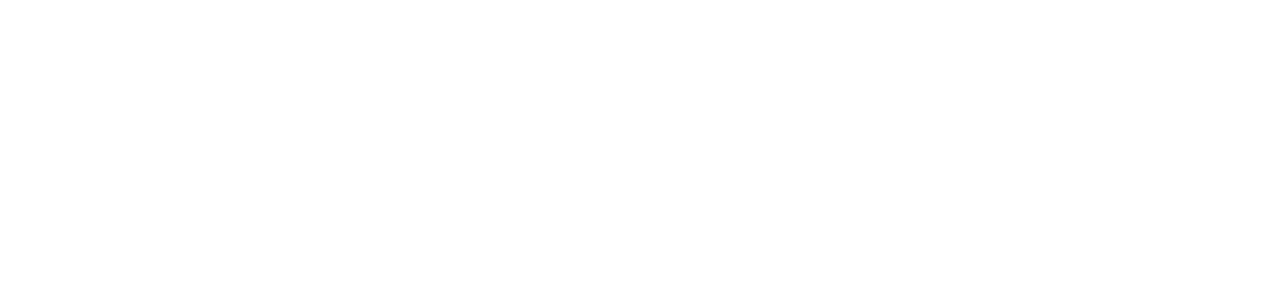
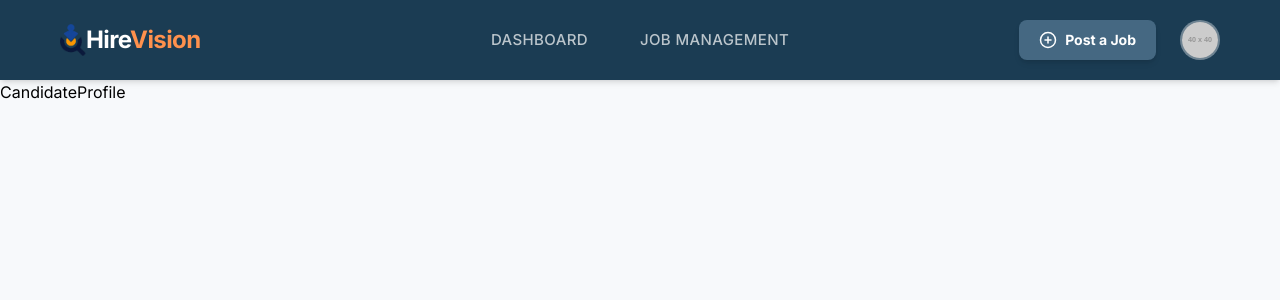
Before and after one commit to 3twla-Girls/HireVision, a React (Vite) app in the folder Client/: page /candidate-profile/1 in a window 1280 px wide. Before the commit this address had no page. Shown: the top 300 px of the page. Built offline with nearby package versions, Linux system fonts and the light colour scheme.

Commit message:
adding recruiter pages and navbar links

```diff
--- a/Client/src/App.jsx
+++ b/Client/src/App.jsx
@@ -9,6 +9,14 @@ import Applications from './pages/JobSeeker/Applications'
 import Interviews from './pages/JobSeeker/Interviews'
 import InterviewLive from './pages/JobSeeker/InterviewLive'
 import InterviewSetup from './pages/JobSeeker/InterviewSetup'
+import Profile from './pages/JobSeeker/Profile'
+import CandidateProfile from './pages/Recruiter/CandidateProfile'
+import Dashboard from './pages/Recruiter/Dashboard'
+import JobManagement from './pages/Recruiter/JobManagement'
+import PostJob from './pages/Recruiter/PostJob'
+import JobPreview from './pages/Recruiter/JobPreview'
+import JobApplications from './pages/Recruiter/JobApplications'
+import RecruiterProfile from './pages/Recruiter/RecruiterProfile'
 
 const App = () => {
   const user = true
@@ -24,7 +32,19 @@ const App = () => {
           <Route path='interview/:type/:jobName?' element={<InterviewSetup />} />
           <Route path='interview/:id/live' element={<InterviewLive />} />
           <Route path='interview/mock' element={<InterviewSetup type='mock' />} />
-          <Route path='interview/mock/live' element={<InterviewLive type='mock' />} />
+
+          <Route path='profile' element={<Profile />} />
+
+          {/* recruiter */}
+          <Route path='candidate-profile/:applicationId' element={<CandidateProfile />} />
+          <Route path='dashboard' element={<Dashboard />} />
+          <Route path='job-management' element={<JobManagement />} />
+          <Route path='post-job' element={<PostJob />} />
+          <Route path='job-preview/:jobId' element={<JobPreview />} />
+          <Route path='job-applications/:jobId' element={<JobApplications />} />
+          <Route path='recruiter-profile' element={<RecruiterProfile />} />
+
+
         </Route>
       </Routes>
     </>
--- a/Client/src/components/shared/Navbar.jsx
+++ b/Client/src/components/shared/Navbar.jsx
@@ -15,8 +15,7 @@ const Navbar = ({ role }) => {
 
   const recruiterLinks = [
     { label: 'DASHBOARD', path: '/dashboard' },
-    { label: 'APPLICATIONS', path: '/applications' },
-    { label: 'INTERVIEWS', path: '/interviews' },
+    { label: 'JOB MANAGEMENT', path: '/job-management' },
   ]
 
   const links = role === 'recruiter' ? recruiterLinks : jobSeekerLinks
@@ -75,7 +74,7 @@ const Navbar = ({ role }) => {
           {role === 'recruiter' && (
             <Link
               to="/post-job"
-              className="hidden md:flex items-center gap-2 bg-dark-blue text-white px-5 py-2.5 rounded-lg font-bold text-sm hover:bg-light-blue transition-colors shadow-md"
+              className="hidden md:flex items-center gap-2 bg-light-blue text-white px-5 py-2.5 rounded-lg font-bold text-sm hover:scale-110 transition shadow-md"
             >
               <PlusCircle size={18} />
               Post a Job
@@ -127,7 +126,7 @@ const Navbar = ({ role }) => {
               <Link
                 to="/post-job"
                 onClick={() => setMobileMenuOpen(false)}
-                className="mt-2 flex items-center justify-center gap-2 bg-dark-blue text-white py-4 rounded-xl font-bold shadow-lg"
+                className="mt-2 flex items-center justify-center gap-2 bg-light-blue text-white py-4 rounded-xl font-bold shadow-lg"
               >
                 Post a Job
               </Link>
--- /dev/null
+++ b/Client/src/pages/Recruiter/CandidateProfile.jsx
@@ -0,0 +1,9 @@
+import React from 'react'
+
+const CandidateProfile = () => {
+  return (
+    <div>CandidateProfile</div>
+  )
+}
+
+export default CandidateProfile
--- /dev/null
+++ b/Client/src/pages/Recruiter/Dashboard.jsx
@@ -0,0 +1,9 @@
+import React from 'react'
+
+const Dashboard = () => {
+  return (
+    <div>Dashboard</div>
+  )
+}
+
+export default Dashboard
--- /dev/null
+++ b/Client/src/pages/Recruiter/JobApplications.jsx
@@ -0,0 +1,9 @@
+import React from 'react'
+
+const JobApplications = () => {
+  return (
+    <div>JobApplications</div>
+  )
+}
+
+export default JobApplications
--- /dev/null
+++ b/Client/src/pages/Recruiter/JobManagement.jsx
@@ -0,0 +1,9 @@
+import React from 'react'
+
+const JobManagement = () => {
+  return (
+    <div>JobManagement</div>
+  )
+}
+
+export default JobManagement
--- /dev/null
+++ b/Client/src/pages/Recruiter/JobPreview.jsx
@@ -0,0 +1,9 @@
+import React from 'react'
+
+const JobPreview = () => {
+  return (
+    <div>JobPreview</div>
+  )
+}
+
+export default JobPreview
--- /dev/null
+++ b/Client/src/pages/Recruiter/PostJob.jsx
@@ -0,0 +1,9 @@
+import React from 'react'
+
+const PostJob = () => {
+  return (
+    <div>PostJob</div>
+  )
+}
+
+export default PostJob
--- /dev/null
+++ b/Client/src/pages/Recruiter/RecruiterProfile.jsx
@@ -0,0 +1,9 @@
+import React from 'react'
+
+const RecruiterProfile = () => {
+  return (
+    <div>RecruiterProfile</div>
+  )
+}
+
+export default RecruiterProfile
--- a/Client/src/pages/shared/Layout.jsx
+++ b/Client/src/pages/shared/Layout.jsx
@@ -3,7 +3,7 @@ import Navbar from '../../components/shared/Navbar'
 import { Outlet } from 'react-router-dom'
 
 const Layout = () => {
-    const role = 'jobseeker'; // Change to 'recruiter' to test recruiter navbar
+    const role = 'recruiter'; // Change to 'recruiter' to test recruiter navbar
   return (
     <div className="min-h-screen bg-light-gray1">
         <Navbar role={role} />
```
